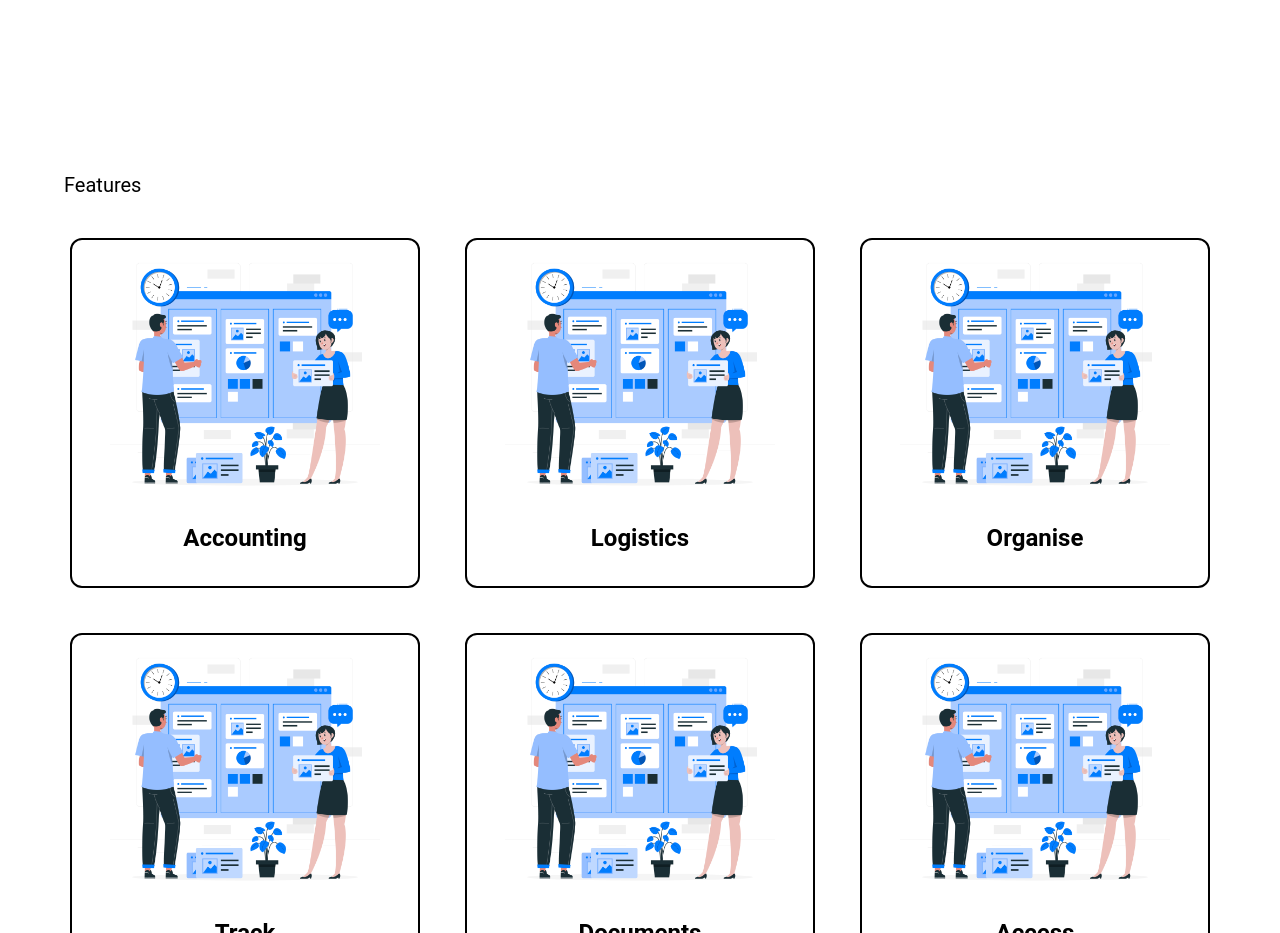
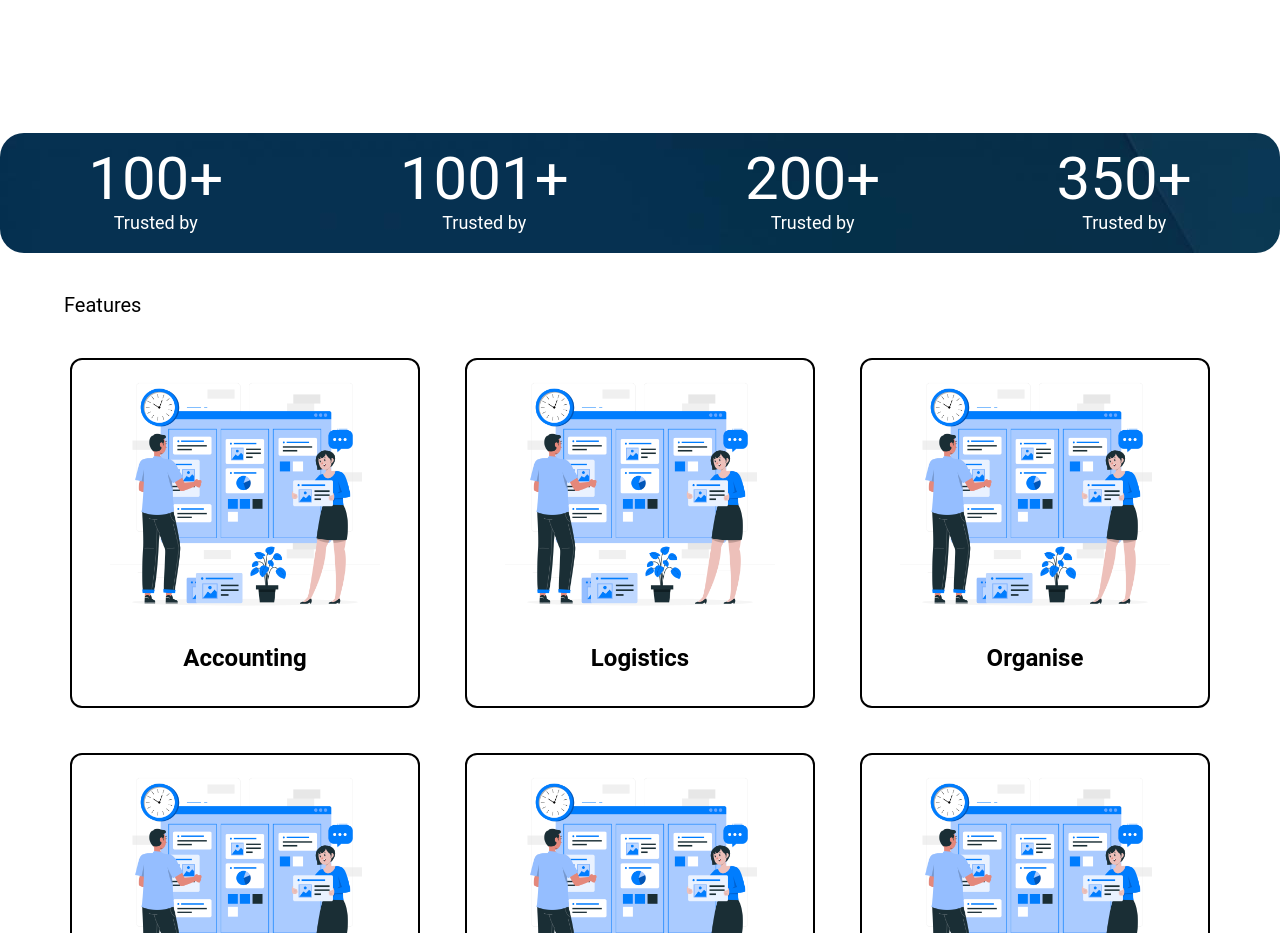
Before and after one commit to badwaikparas/IMPEX, a React (Vite) app in the folder frontend/: page / in a window 1280 px wide. Shown: the part 3000-3933 px from the top of the page. Built offline with nearby package versions, Linux system fonts and the light colour scheme; grey boxes are pictures that could not be loaded; a web font is replaced by a local one.

Commit message:
counter fixed

```diff
--- a/frontend/package.json
+++ b/frontend/package.json
@@ -12,6 +12,7 @@
   },
   "dependencies": {
     "@types/node": "^22.7.1",
+    "gsap": "^3.12.5",
     "react": "^18.3.1",
     "react-dom": "^18.3.1",
     "react-router-dom": "^6.26.2"
--- a/frontend/src/App.jsx
+++ b/frontend/src/App.jsx
@@ -1,12 +1,10 @@
 import './App.css'
 import LandingPage from './pages/LandingPage'
-import Navbar from './components/Navbar'
 
 function App() {
 
     return (
         <div className='font-roboto bg-transparent m-0 p-0 rounded-lg' >
-            {/* <Navbar /> */}
             <LandingPage />
         </div >
     )
--- a/frontend/src/components/Footer.jsx
+++ b/frontend/src/components/Footer.jsx
@@ -4,13 +4,13 @@ import instagram from '../assets/square-instagram-brands-solid.svg'
 import Xcom from '../assets/square-x-twitter-brands-solid (1).svg'
 import youtube from '../assets/square-youtube-brands-solid (1).svg'
 import logo from '../assets/logo.png'
-function Footer() {
+
+function Footer({ ref1 }) {
     return (
         <>
             <div className='bg-slate-800 p-10 text-white rounded-lg flex flex-wrap ' style={{
-                gridTemplateColumns: '',
                 gap: '25px 100px'
-            }}>
+            }} ref={ref1}>
                 {/* <div> */}
                 <div className=''>
                     <img src={logo} alt="Company logo" className='w-20 rounded-lg' />
--- a/frontend/src/components/Navbar.jsx
+++ b/frontend/src/components/Navbar.jsx
@@ -2,8 +2,9 @@ import React, { useState } from 'react';
 import logo from '../assets/logo.png';
 import hamburger from '../assets/Icons/bars-solid.svg'
 
-function Navbar({ ref }) {
+function Navbar({ ref1, ref2 }) {
     const [drop, setDrop] = useState(true);
+
     return (
         <nav
             className='absolute custom-container flex justify-between items-center w-full p-2 bg-transparent'
@@ -27,11 +28,11 @@ function Navbar({ ref }) {
                     <li className='p-2 rounded-lg hover:bg-black hover:bg-opacity-30 cursor-pointer'>
                         Pricing
                     </li>
-                    <li className='p-2 rounded-lg hover:bg-black hover:bg-opacity-30 cursor-pointer'>
+                    <li className='p-2 rounded-lg hover:bg-black hover:bg-opacity-30 cursor-pointer' onClick={() => ref2.current ? ref2.current.scrollIntoView({ behavior: 'smooth' }) : null}>
                         About Us
                     </li>
                     <li className='cursor-pointer'>
-                        <div className='px-3 py-2 bg-blue-400 rounded-2xl text-white hover:bg-blue-500 transition duration-200' onClick={() => ref.current ? ref.current.scrollIntoView({ behavior: 'smooth' }) : null}>
+                        <div className='px-3 py-2 bg-blue-400 rounded-2xl text-white hover:bg-blue-500 transition duration-200' onClick={() => ref1.current ? ref1.current.scrollIntoView({ behavior: 'smooth', block: 'center', inline: 'center' }) : null}>
                             Request Demo
                         </div>
                     </li>
--- a/frontend/src/pages/LandingPage.jsx
+++ b/frontend/src/pages/LandingPage.jsx
@@ -19,8 +19,13 @@ function LandingPage() {
     const [count3, setCount3] = useState(0);
     const [count4, setCount4] = useState(0);
 
-    const reqDemo = useRef(null);
-    const aboutUs = useRef(null);
+    const [counterIsVisible, setCounterIsVisible] = useState(false);
+
+    const reqDemoRef = useRef(null);
+    const aboutUsRef = useRef(null);
+    const counterRef = useRef();
+
+
 
     const threshold1 = 100;
     const threshold2 = 1001;
@@ -28,48 +33,58 @@ function LandingPage() {
     const threshold4 = 350;
 
     useEffect(() => {
-        let intervalId;
-        if (count1 < threshold1) {
-            intervalId = setInterval(() => {
-                setCount1((c) => Math.min(c + 1, threshold1));
-            }, 2000 / threshold1);
-        }
-        return () => clearInterval(intervalId);
-    }, [count1, threshold1]);
+        const observer = new IntersectionObserver((entries, observer) => {
+            const entry = entries[0];
+            console.log('entry', entry);
+            console.log('entry.isIntersecting', entry.isIntersecting);
+            setCounterIsVisible(entry.isIntersecting)
+        });
+        observer.observe(counterRef.current)
+    }, [])
 
     useEffect(() => {
         let intervalId;
-        if (count2 < threshold2) {
+        if (count1 < threshold1 && counterIsVisible) {
             intervalId = setInterval(() => {
-                setCount2((c) => Math.min(c + 1, threshold2));
-            }, 2000 / threshold2);
+                setCount1((c) => Math.min(c + 1, threshold1));
+            }, 1000 / threshold1);
         }
         return () => clearInterval(intervalId);
-    }, [count2, threshold2]);
+    }, [count1, threshold1, counterIsVisible]);
 
     useEffect(() => {
         let intervalId;
-        if (count3 < threshold3) {
+        if (count2 < threshold2 && counterIsVisible) {
             intervalId = setInterval(() => {
-                setCount3((c) => Math.min(c + 1, threshold3));
-            }, 2000 / threshold3);
+                setCount2((c) => Math.min(c + 1, threshold2));
+            }, 1000 / threshold2);
         }
         return () => clearInterval(intervalId);
-    }, [count3, threshold3]);
+    }, [count2, threshold2, counterIsVisible]);
 
     useEffect(() => {
         let intervalId;
-        if (count4 < threshold4) {
+        if (count3 < threshold3 && counterIsVisible) {
+            intervalId = setInterval(() => {
+                setCount3((c) => Math.min(c + 1, threshold3));
+            }, 1000 / threshold3);
+        }
+        return () => clearInterval(intervalId);
+    }, [count3, threshold3, counterIsVisible]);
+
+    useEffect(() => {
+        let intervalId;
+        if (count4 < threshold4 && counterIsVisible) {
             intervalId = setInterval(() => {
                 setCount4((c) => Math.min(c + 1, threshold4));
-            }, 2000 / threshold4);
+            }, 1000 / threshold4);
         }
         return () => clearInterval(intervalId);
-    }, [count4, threshold4]);
+    }, [count4, threshold4, counterIsVisible]);
 
     return (
         <>
-            <Navbar ref={reqDemo} />
+            <Navbar ref1={reqDemoRef} ref2={aboutUsRef} />
             <ZoomImage />
 
             <div className='flex justify-center'
@@ -118,25 +133,26 @@ function LandingPage() {
             </div>
 
 
-            {/* //! _                                   Count */}
-            {/* <div
+            {/* //  _                                   Count */}
+            <div
                 className='rounded-3xl flex flex-wrap'
                 style={{
                     backgroundImage: `url(${background})`,
                     height: "auto",
                     display: 'flex',
                     justifyContent: 'space-around'
-                }}>
+                }}
+                ref={counterRef}
+            >
                 <Count count={count1} />
                 <Count count={count2} />
                 <Count count={count3} />
                 <Count count={count4} />
-            </div> */}
+            </div>
 
 
             {/* //_                                   Features */}
             <h1 style={{
-                // fontSize: '80px',
                 padding: '3% 5%',
             }}
                 className='text-4xl navlim:text-xl'
@@ -166,7 +182,7 @@ function LandingPage() {
                 margin: '7% auto',
                 boxShadow: '5px 5px 20px 2px #AAAAAA',
                 padding: '5% 10%',
-            }} ref={reqDemo}>
+            }} ref={reqDemoRef}>
                 <h1 className='text-3xl font-extrabold'>Interested in Learning More?</h1>
                 <p className='text-sm'>Learn how we can meet the unique needs of your trading or recycling business with an online demonstration tailored to your specific areas of interest.</p>
                 <div className='m-10 w-full flex justify-center items-center gap-2'>
@@ -184,7 +200,7 @@ function LandingPage() {
             </div>
 
             {/* //_                                   Footer */}
-            <Footer />
+            <Footer ref1={aboutUsRef} />
         </>
     );
 }
```
Also changed, not shown: 1 other file (tests, documents, lock files or other folders).
